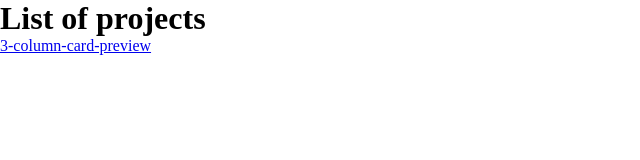
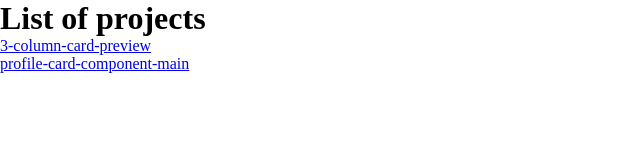
Before and after one commit to soni-ritesh/fm-3-column-preview, a plain HTML site: page index.html in a window 1280 px wide. Shown: the whole page, without its empty margins (0-640 px from the left). Drawn offline with Linux system fonts and the light colour scheme.

Commit message:
Add profile card challenge to home page

```diff
--- a/index.html
+++ b/index.html
@@ -18,6 +18,7 @@
   <h1>List of projects</h1>
   <ul class="project-list">
     <li><a href="./3-column-card-preview/">3-column-card-preview</a></li>
+    <li><a href="./profile-card-component-main">profile-card-component-main</a></li>
   </ul>
 </body>
 </html>
```
